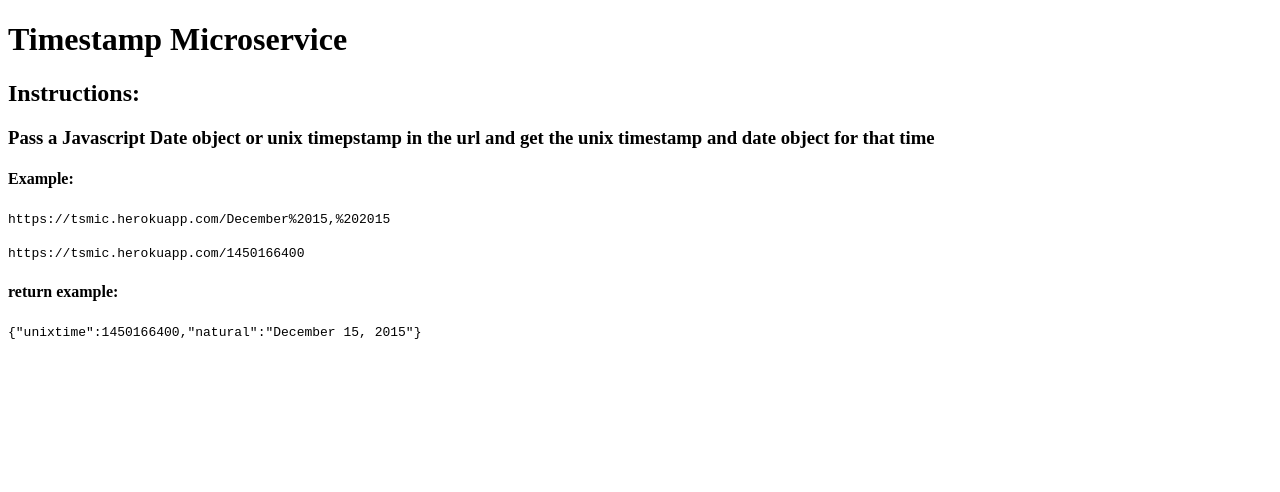
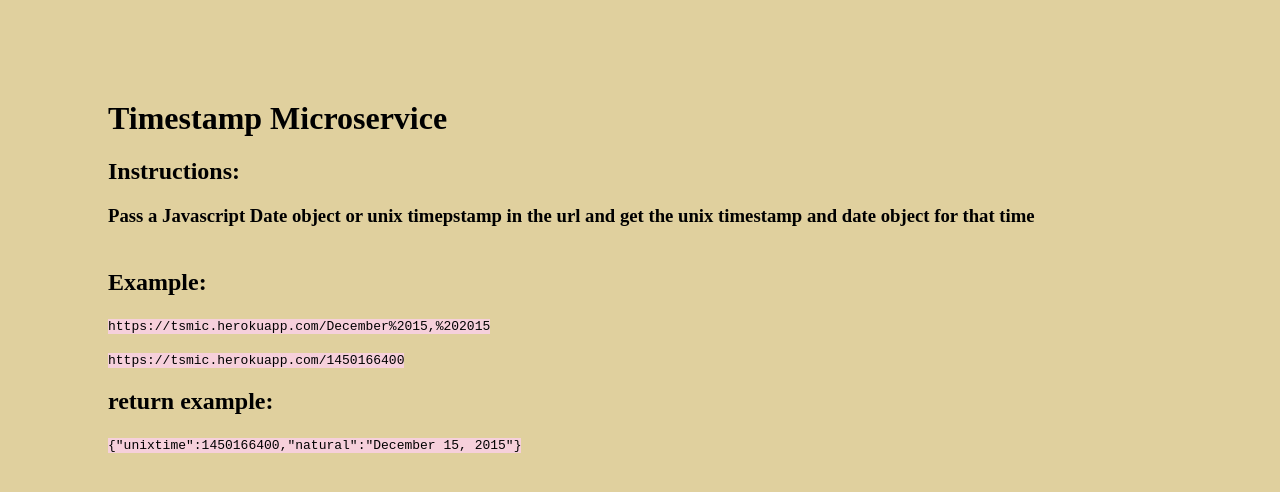
Before and after one commit to SmileAwhile/timestampMicroservice, a website: page public/index.html in a window 1280 px wide. Drawn offline with Linux system fonts and the light colour scheme.

Commit message:
good to go

```diff
--- a/public/index.html
+++ b/public/index.html
@@ -3,14 +3,16 @@
 <header>
 <title>Timestamp Microservice</title>
 </header>
-<body>
-<h1>Timestamp Microservice</h1>
-<h2>Instructions:</h2>
-<h3>Pass a Javascript Date object or unix timepstamp in the url and get the unix timestamp and date object for that time</h3>
-<h4>Example:</h4>
-<p><tt>https://tsmic.herokuapp.com/December%2015,%202015</tt></p>
-<p><tt>https://tsmic.herokuapp.com/1450166400</tt></p>
-<h4>return example:</h4>
-<p><tt>{"unixtime":1450166400,"natural":"December 15, 2015"}</tt></p>
+<body style="background-color: #e0d09e">
+<div style="margin: 100px">
+  <h1>Timestamp Microservice</h1>
+  <h2>Instructions:</h2>
+  <h3>Pass a Javascript Date object or unix timepstamp in the url and get the unix timestamp and date object for that time<br/><br/></h3>
+  <h2>Example:</h4>
+  <p><tt style="background: #f6d0db">https://tsmic.herokuapp.com/December%2015,%202015</tt></p>
+  <p><tt style="background: #f6d0db">https://tsmic.herokuapp.com/1450166400</tt></p>
+  <h2>return example:</h4>
+  <p><tt style="background: #f6d0db">{"unixtime":1450166400,"natural":"December 15, 2015"}</tt></p>
+</div>
 </body>
 </html>
```
